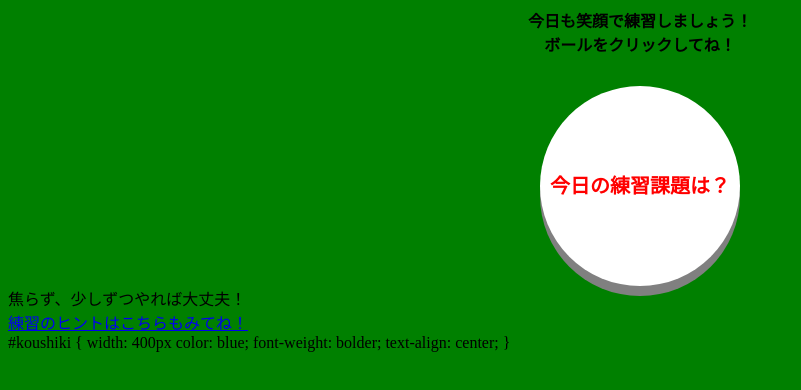
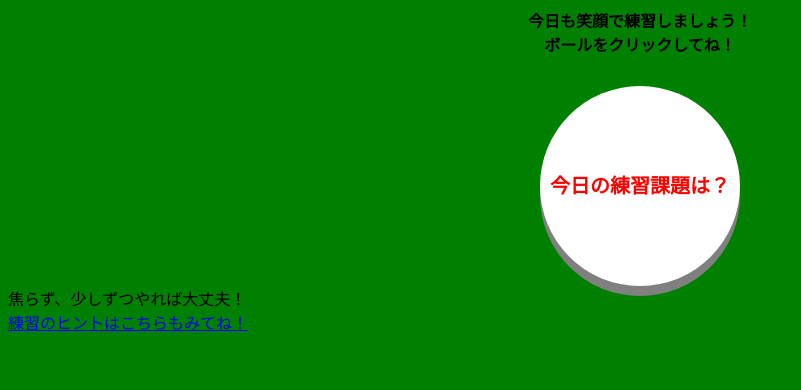
Before and after one commit to yasuyukikunieda/golfpractice_proto, a plain HTML site: page index.html in a window 1280 px wide. Shown: the whole page, without its empty margins (0-801 px from the left). Drawn offline with Linux system fonts and the light colour scheme.

Commit message:
Update index.html

```diff
--- a/index.html
+++ b/index.html
@@ -44,15 +44,8 @@ btn.addEventListener('mouseup', () =>{
     <div id="koushiki">焦らず、少しずつやれば大丈夫！<br><a href="https://www.fp92golf.com">練習のヒントはこちらもみてね！</a></div>
 
 
-</footer>
 
-  <styles>
-    #koushiki {
-       width: 400px
-       color: blue;
-       font-weight: bolder;
-       text-align: center;
-    }
-  </styles>
+
+
 
 </html>
```
